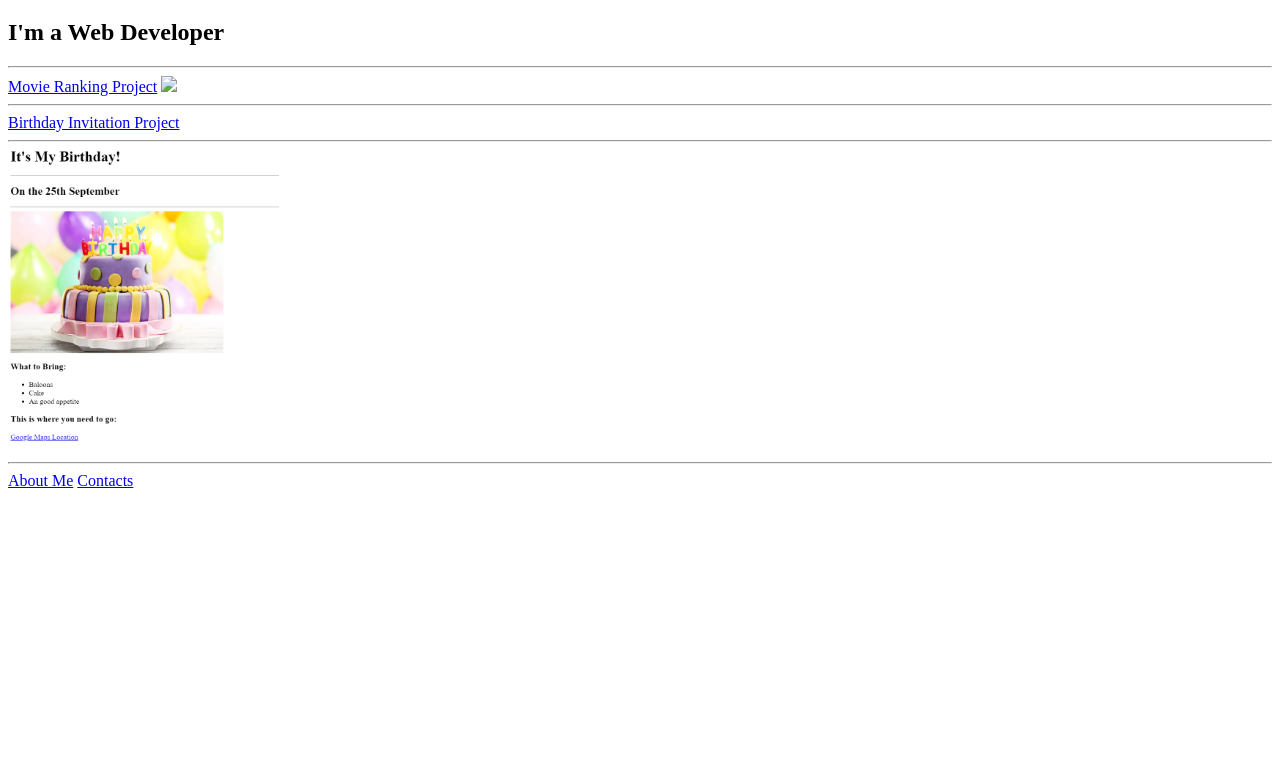
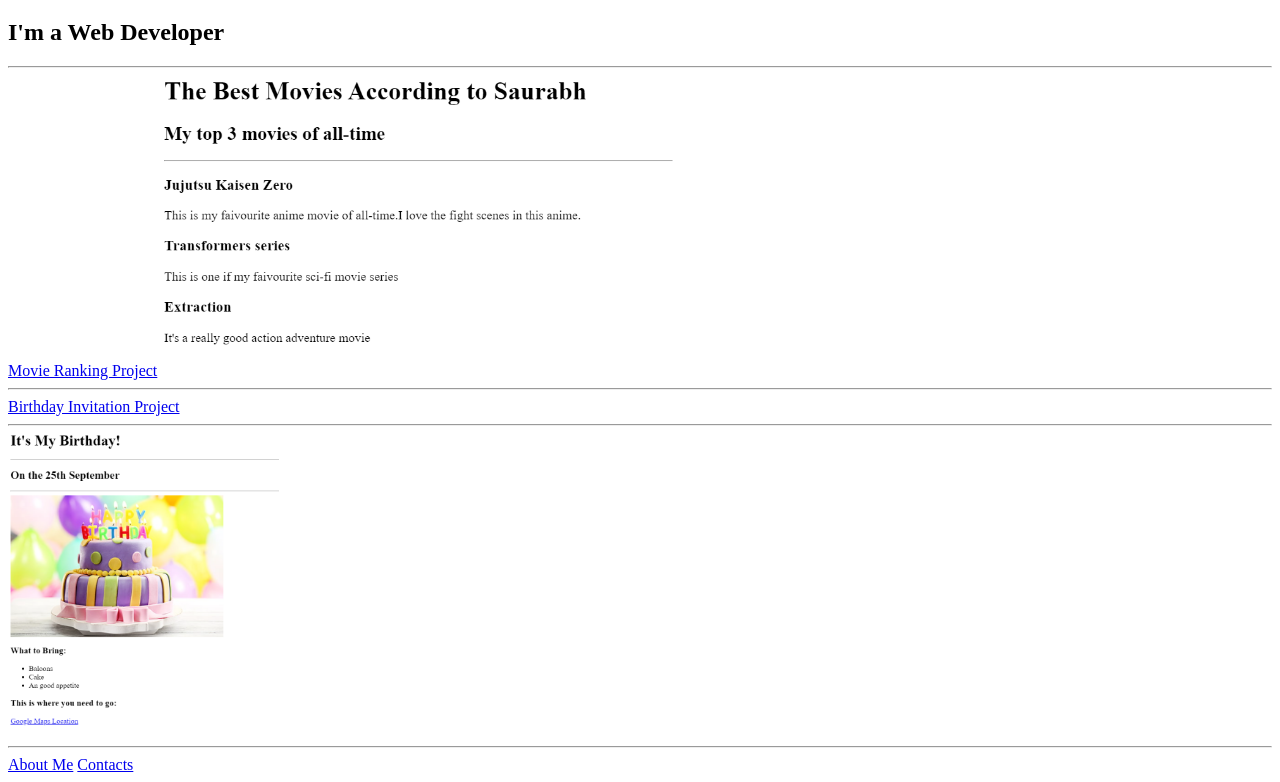
Before and after one commit to saurabhmaurya259/html.portfolio, a plain HTML site: page index.html in a window 1280 px wide. Shown: the part 61-843 px from the top of the page. Before the commit the page ends 800 px from the top, so only its background shows below. Drawn offline with Linux system fonts and the light colour scheme.

Commit message:
Update index.html

```diff
--- a/index.html
+++ b/index.html
@@ -11,7 +11,7 @@
     <hr>
     <a href="./public/movie-ranking.html">Movie Ranking Project</a>
 
-<img src="../4.3 HTML Porfolio Project/public/mov rec.png"
+<img src="./public/mov rec.png"
 height="300">
     <hr>
 
```
